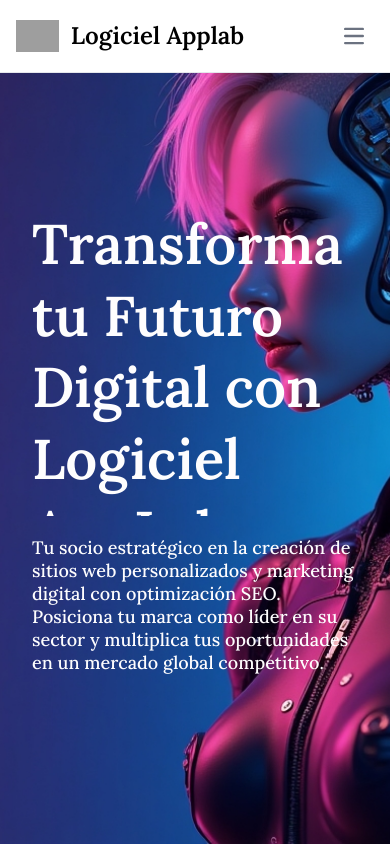
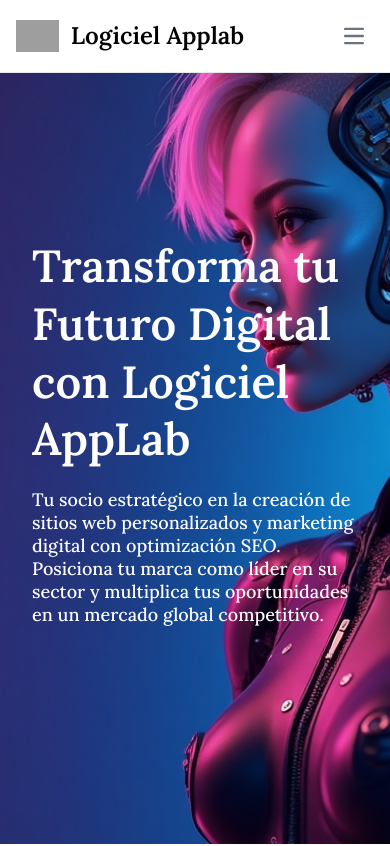
Before and after one commit to jhquihuiri7/logiciel_applab_website, a Next.js app: page / in a window 390 px wide. Shown: the top 846 px of the page. Built offline with nearby package versions, Linux system fonts and the light colour scheme; grey boxes are pictures that could not be loaded.

Commit message:
responive design adjusted

```diff
--- a/src/components/clients.tsx
+++ b/src/components/clients.tsx
@@ -45,7 +45,7 @@ const ReviewCard = ({
 };
 const Clients:FunctionComponent = () => {
   return (
-    <div  id="clients-component"  className="relative flex w-full h-screen bg-black flex-col items-center justify-center overflow-hidden md:shadow-xl">
+    <div  id="clients-component"  className="relative flex w-full h-fit sm:h-screen bg-black flex-col items-center justify-center overflow-hidden md:shadow-xl">
       <div className='px-5 sm:px-10 w-full flex flex-col justify-center items-center'>
         <h3 className='font-bold text-4xl text-white sm:text-[49px] text-[30px]'>Páginas web diseñadas para crecer sin límites</h3>
         <span className='text-xl mt-6 text-white'>¿Buscas inspiración?</span>
--- a/src/components/header.tsx
+++ b/src/components/header.tsx
@@ -18,7 +18,7 @@ const Header:FunctionComponent = () => {
 					<div className="w-full h-4/5">
             			<div className="w-full h-full ">
 							<div className="w-full sm:px-16 px-8 h-full flex flex-col justify-center text-left text-[#fefdfe]">
-								<div className="sm:w-[500px] w-full sm:mt-0 mt-52 text-[56px] leading-[128.57%] font-semibold font-outfit inline-block line-clamp-2">Transforma tu Futuro Digital con Logiciel AppLab</div>
+								<div className="sm:w-[500px] w-full sm:mt-0 mt-52 text-[45px] sm:text-[56px] leading-[128.57%] font-semibold font-outfit inline-block line-clamp-2">Transforma tu Futuro Digital con Logiciel AppLab</div>
                 				<div className="sm:w-[500px] w-full sm:my-16 py-5 text-[18px] font-medium inline-block overflow-hidden text-ellipsis line-clamp-2">{text}</div>
 							</div>
             			</div>
--- a/src/components/services.tsx
+++ b/src/components/services.tsx
@@ -27,7 +27,7 @@ const Card = () => {
 
 const Services:FunctionComponent = () => {
     return (
-        <div id="services-component" className='w-full h-screen p-10 flex flex-col justify-center items-center'>
+        <div id="services-component" className='w-full h-fit s:h-screen p-10 flex flex-col justify-center items-center'>
           <h3 className='font-bold text-4xl'>Nuestros Servicios</h3>
           <div className='w-full my-5 flex flex-col sm:flex-row justify-around'>
             <Card></Card>
```
